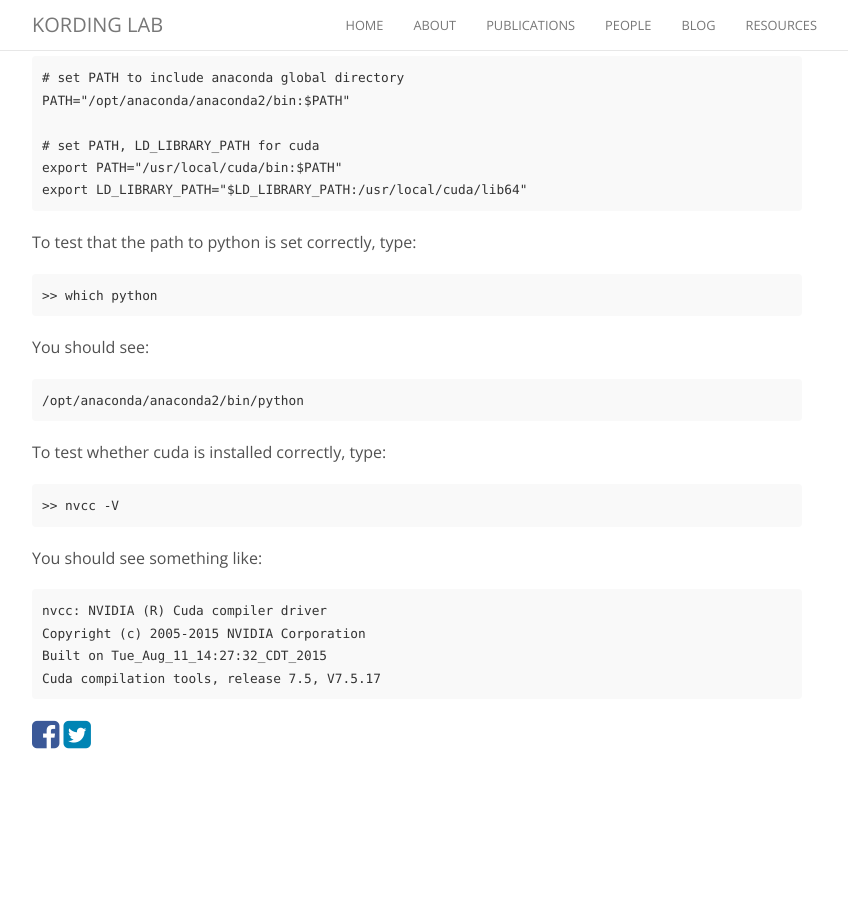
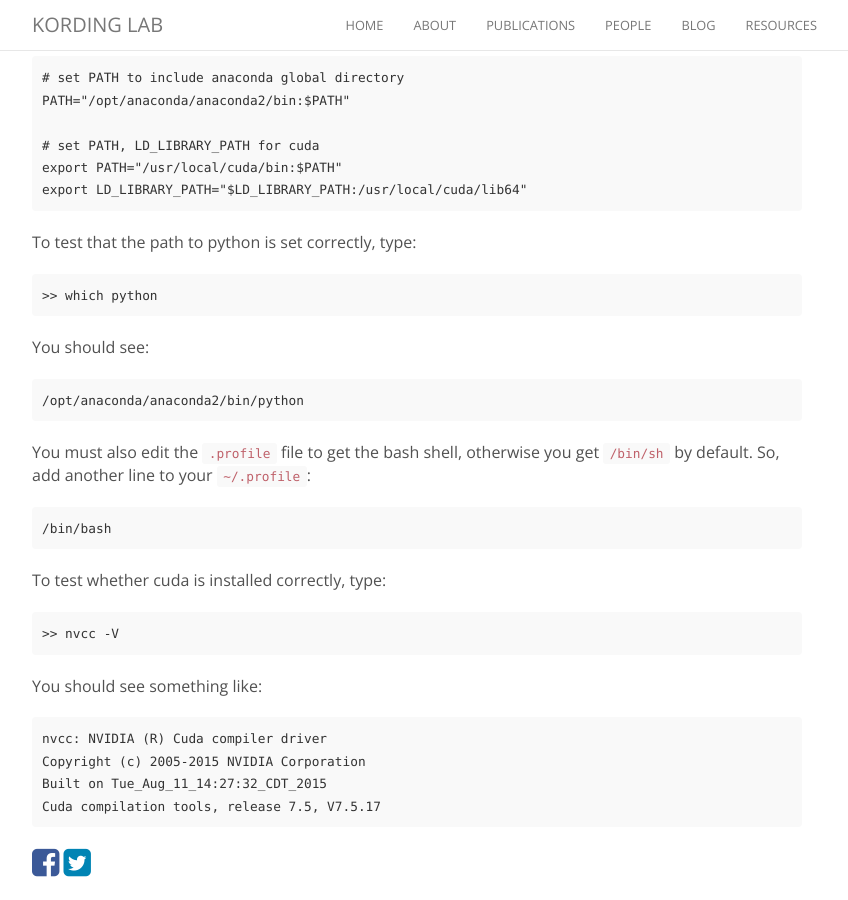
Before and after one commit to KordingLab/KordingLab.github.io, a Jekyll site: the page built from _posts/2016-08-12-quadcorn.md, in a window 1280 px wide and 900 px high, scrolled down 2276 px. Shown: the whole window, without its empty margins (223-1071 px from the left). Built offline with Jekyll 4.4.1, drawn with Linux system fonts in a browser that asks for light colours; nearby versions of some CDN libraries; comment, search, counter and statistics services are not loaded; before the commit the page ends 3048 px from its top, so only the background shows below that.

Commit message:
Update 2016-08-12-quadcorn.md

````diff
--- a/_posts/2016-08-12-quadcorn.md
+++ b/_posts/2016-08-12-quadcorn.md
@@ -138,6 +138,12 @@ You should see:
 /opt/anaconda/anaconda2/bin/python
 ```
 
+You must also edit the `.profile` file to get the bash shell, otherwise you get `/bin/sh` by default. So, add another line to your `~/.profile`:
+
+```
+/bin/bash
+```
+
 To test whether cuda is installed correctly, type:
 
 ```
````
